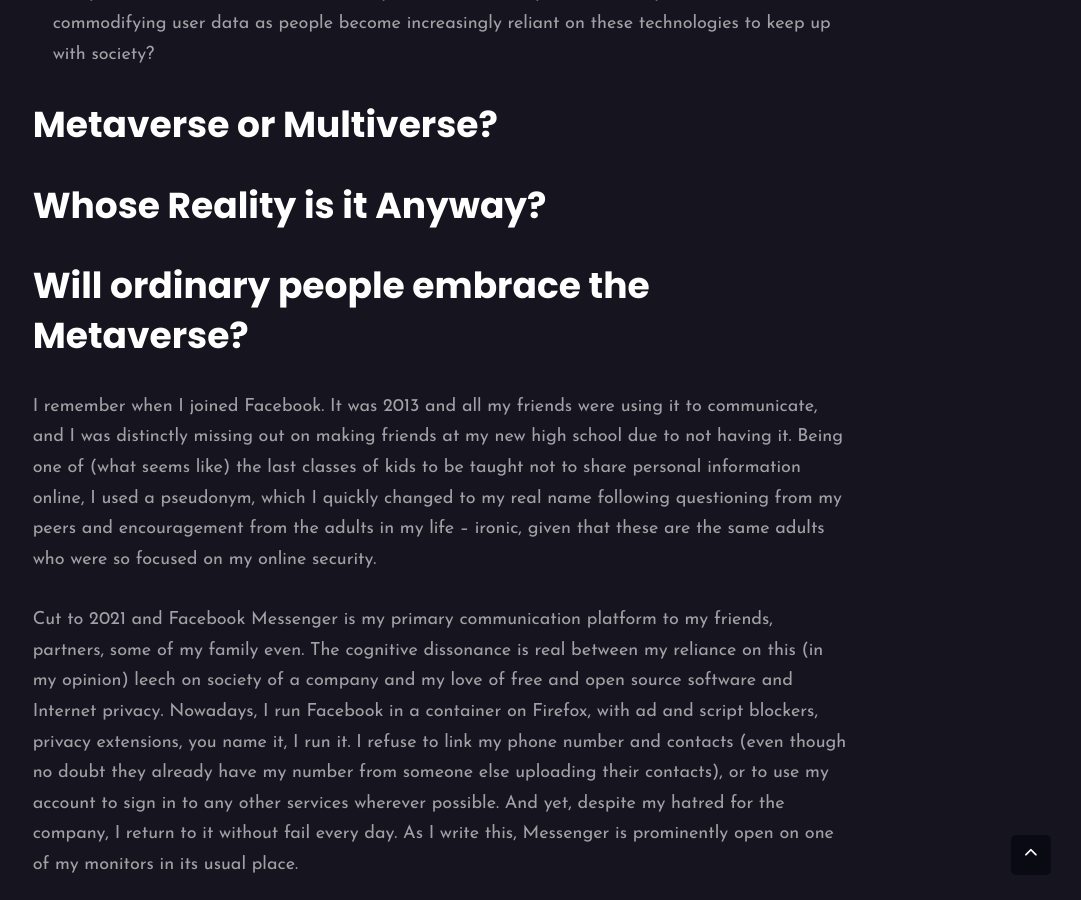
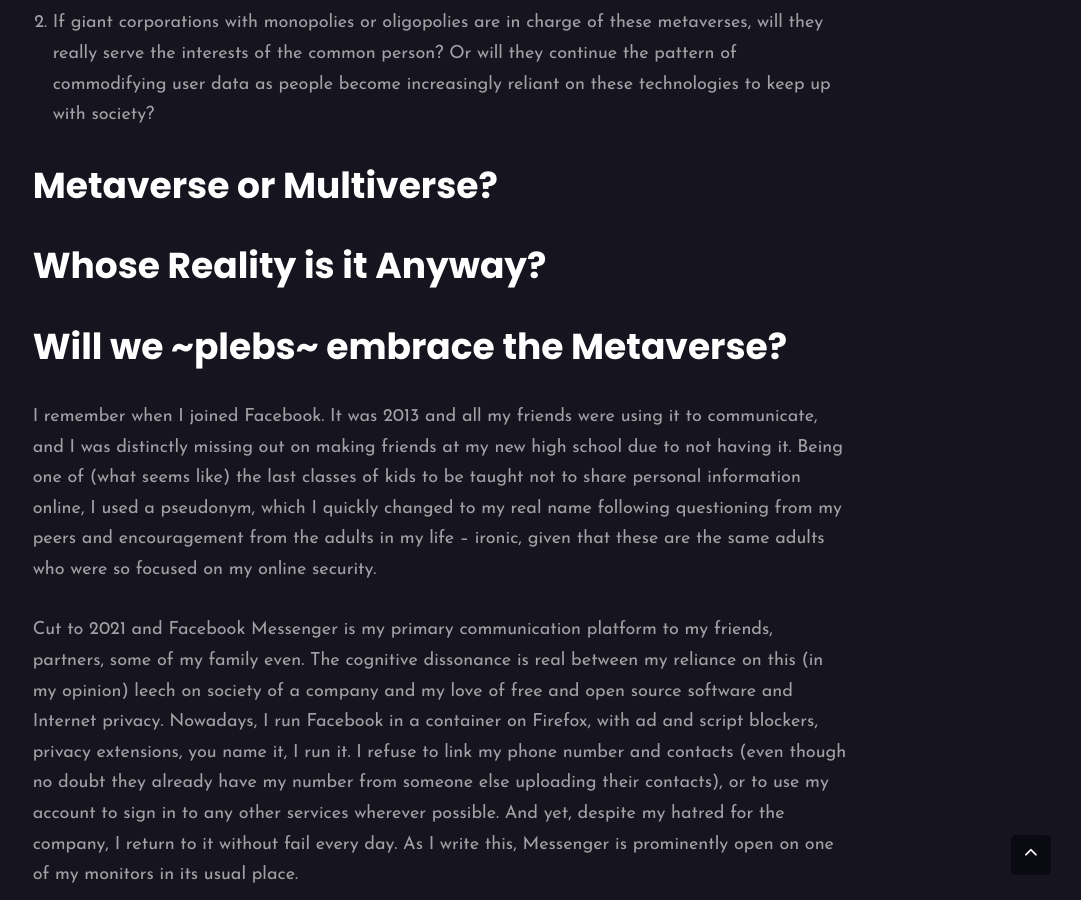
Before and after one commit to EinsteinFrizz/blog, a Jekyll site: the page built from _posts/2021-11-24-metaverse.markdown, in a window 1280 px wide and 900 px high, scrolled down 3488 px. Shown: the whole window, without its empty margins (199-1280 px from the left). Built offline with Jekyll 4.4.1, drawn with Linux system fonts in a browser that asks for light colours; nearby versions of some CDN libraries; some of the changed text lies outside the part shown.

Commit message:
Update 2021-11-24-metaverse.markdown

```diff
--- a/_posts/2021-11-24-metaverse.markdown
+++ b/_posts/2021-11-24-metaverse.markdown
@@ -52,7 +54,7 @@ Facebook refers to this metaverse as ***the*** Metaverse, while I refer to it as
 
 # Whose Reality is it Anyway?
 
-# Will ordinary people embrace the Metaverse?
+# Will we ~plebs~ embrace the Metaverse?
 
 I remember when I joined Facebook. It was 2013 and all my friends were using it to communicate, and I was distinctly missing out on making friends at my new high school due to not having it. Being one of (what seems like) the last classes of kids to be taught not to share personal information online, I used a pseudonym, which I quickly changed to my real name following questioning from my peers and encouragement from the adults in my life – ironic, given that these are the same adults who were so focused on my online security.
 
```
Also changed, not shown: other parts of _posts/2021-11-24-metaverse.markdown (+2 -0 lines).
